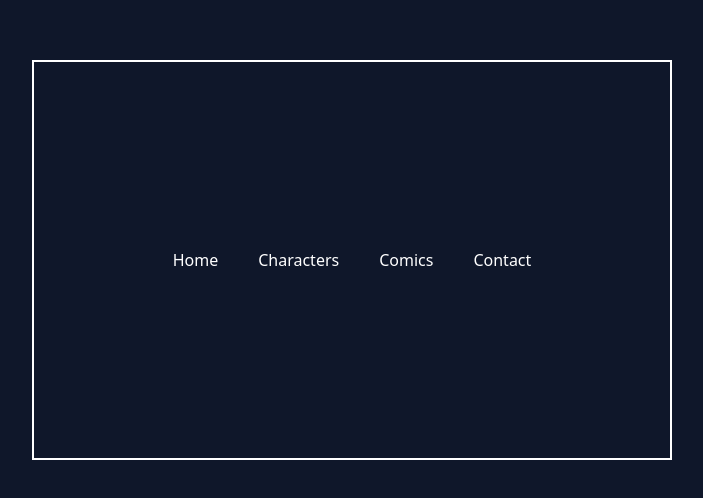
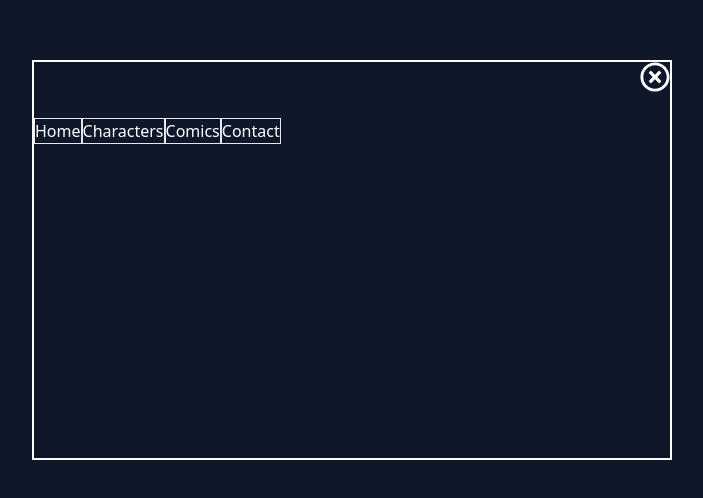
Before and after one commit to HelcioAnicio/MarvelComics-react, a React (Vite) app: page / in a window 1280 px wide. Shown: the part 140-638 px from the top of the page, without its empty margins (288-991 px from the left). Built offline with nearby package versions, Linux system fonts and the light colour scheme.

Commit message:
Update component Header, but still contain something wrong

```diff
--- a/src/Components/Header/header.jsx
+++ b/src/Components/Header/header.jsx
@@ -1,6 +1,7 @@
 import React from 'react';
 import LogoMarvel from '../../assets/logo.png'
 import {GiHamburgerMenu} from 'react-icons/gi'
+import { FaRegTimesCircle } from "react-icons/fa";
 
 export function Header () {
     return (
@@ -8,14 +9,19 @@ export function Header () {
             <header className='flex items-center justify-between px-4'>
                 <img src={LogoMarvel} alt="Logo Marvel" className='w-20'/>
                 <button type="button" className="bg-transparent">
-                    <GiHamburgerMenu className='text-4xl p-1 rounded text-black'  />
+                    <GiHamburgerMenu className='text-4xl text-black'  />
                 </button>
                 <nav className="absolute bg-slate-900 text-white w-full h-full top-0 right-0 flex items-center justify-center">
-                    <ul className="w-1/2 h-1/2 border-white border-solid border-2 flex flex-wrap gap-10 justify-center content-evenly">
-                        <li>Home</li>
-                        <li>Characters</li>
-                        <li>Comics</li>
-                        <li>Contact</li>
+                    <ul className="w-1/2 h-1/2 border-white border-solid border-2 flex-col flex-wrap justify-between items-center">
+                        <li className='text-right'>
+                            <button type="button">
+                                <FaRegTimesCircle className='text-3xl mb-5'/>
+                            </button>
+                        </li>
+                        <li className='inline-block border border-w'>Home</li>
+                        <li className='inline-block border border-w'>Characters</li>
+                        <li className='inline-block border border-w'>Comics</li>
+                        <li className='inline-block border border-w'>Contact</li>
                     </ul>
                 </nav>
             </header>
```
